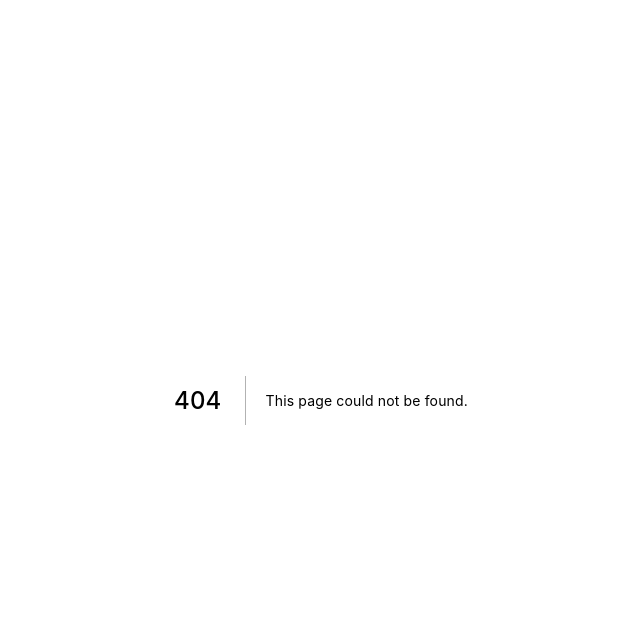
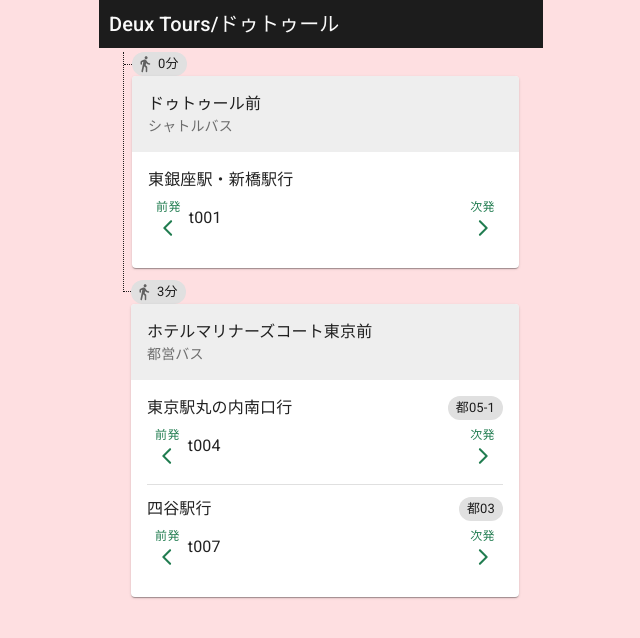
Before and after one commit to noriaki/anytt, a Next.js app: page /rs/1 in a window 1280 px wide. Before the commit this address had no page. Shown: the top 638 px of the page, without its empty margins (319-959 px from the left). Built offline with nearby package versions, Linux system fonts and the light colour scheme.

Commit message:
add routes `/rs/[slug]`

```diff
--- /dev/null
+++ b/src/pages/rs/[slug].tsx
@@ -0,0 +1,24 @@
+import React from 'react';
+import { NextPage } from 'next';
+import { useRouter } from 'next/router';
+
+// material-ui
+
+// data
+import {} from '~/data/types';
+import data from '~/data/fixtures/dt.json';
+
+// components
+import TimersBoard from '~/components/TimersBoard';
+
+const ResidencePage: NextPage = () => {
+  const router = useRouter();
+  const { slug } = router.query;
+  return (
+    <>
+      <TimersBoard data={data} />
+    </>
+  );
+};
+
+export default ResidencePage;
```
